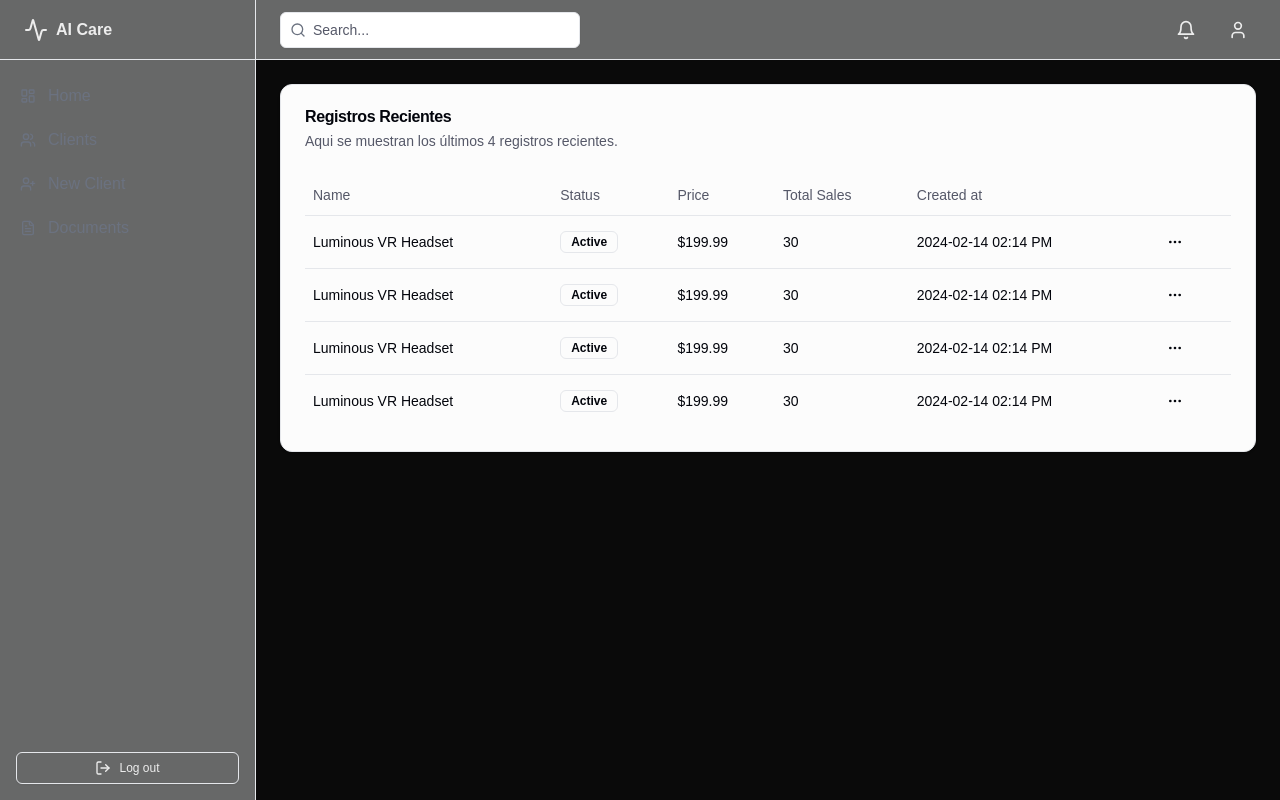
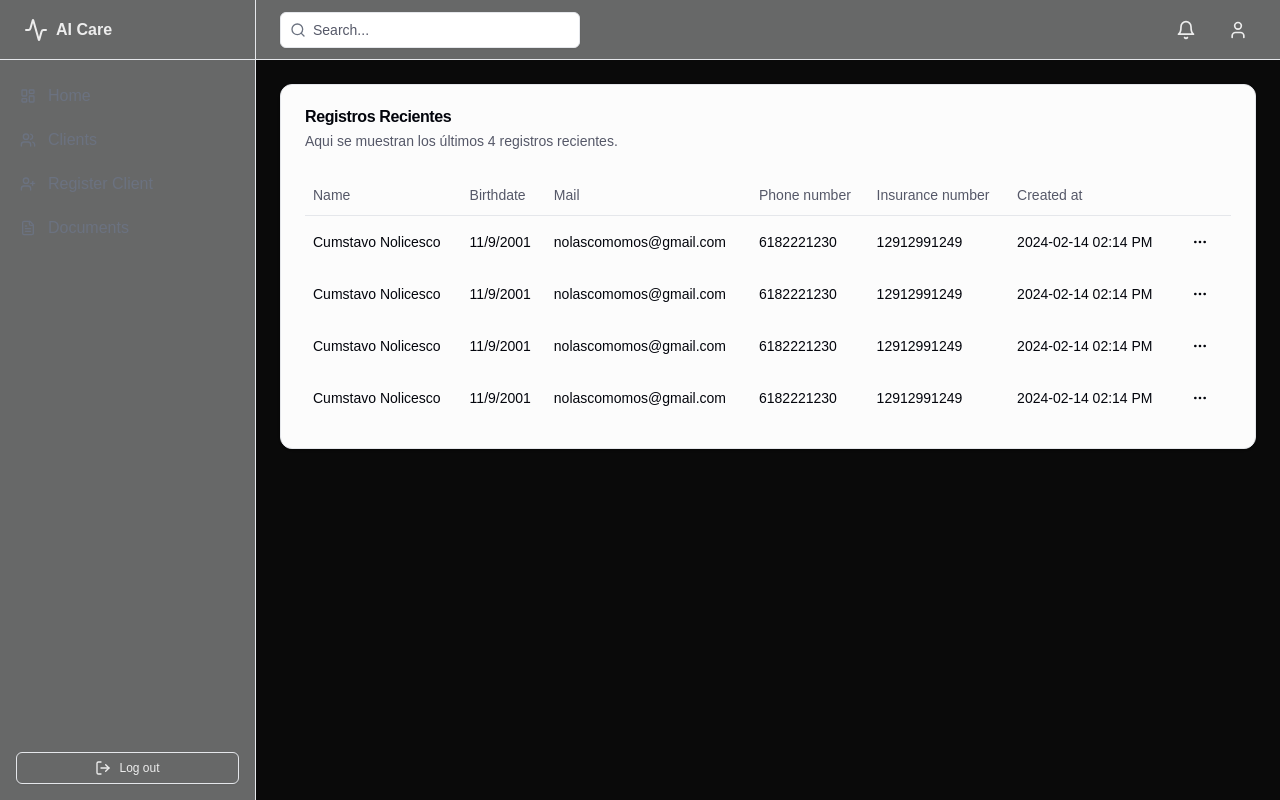
Before and after one commit to belterrwan/AICare, a Next.js app in the folder front/: page /clients in a window 1280 px wide. Built offline with nearby package versions, Linux system fonts and the light colour scheme.

Commit message:
registerPage

```diff
--- a/front/src/app/(dashboard)/new-client/page.tsx
+++ b/front/src/app/(dashboard)/new-client/page.tsx
@@ -1,8 +1,9 @@
+import FormClients from '@/components/regis/FormClients'
 import React from 'react'
 
 const NewClientPage = () => {
   return (
-    <div>NewClientPage</div>
+    <FormClients/>
   )
 }
 
--- a/front/src/components/clients/TableClients.tsx
+++ b/front/src/components/clients/TableClients.tsx
@@ -1,7 +1,6 @@
 import React from 'react'
 import { Card, CardContent, CardDescription, CardHeader, CardTitle } from '../ui/card'
 import { Table, TableBody, TableCell, TableHead, TableHeader, TableRow } from '../ui/table'
-import { Badge } from '../ui/badge'
 import { DropdownMenu, DropdownMenuContent, DropdownMenuItem, DropdownMenuLabel, DropdownMenuTrigger } from '../ui/dropdown-menu'
 import { Button } from '../ui/button'
 import { MoreHorizontal } from 'lucide-react'
@@ -20,12 +19,15 @@ const TableClients = () => {
         <TableHeader>
           <TableRow>
             <TableHead>Name</TableHead>
-            <TableHead>Status</TableHead>
+            <TableHead>Birthdate</TableHead>
             <TableHead className="hidden md:table-cell">
-              Price
+              Mail
             </TableHead>
             <TableHead className="hidden md:table-cell">
-              Total Sales
+              Phone number
+            </TableHead>
+            <TableHead className="hidden md:table-cell">
+              Insurance number
             </TableHead>
             <TableHead className="hidden md:table-cell">
               Created at
@@ -38,18 +40,21 @@ const TableClients = () => {
         <TableBody>
           <TableRow>
             <TableCell className="font-medium">
-              Luminous VR Headset
+              Cumstavo Nolicesco
             </TableCell>
             <TableCell>
-              <Badge variant="outline">Active</Badge>
+              11/9/2001
             </TableCell>
             <TableCell className="hidden md:table-cell">
-              $199.99
+              nolascomomos@gmail.com
             </TableCell>
             <TableCell className="hidden md:table-cell">
-              30
+              6182221230
             </TableCell>
             <TableCell className="hidden md:table-cell">
+              12912991249
+            </TableCell>
+            <TableCell className='hidden md:table-cell'>
               2024-02-14 02:14 PM
             </TableCell>
             <TableCell>
@@ -72,20 +77,25 @@ const TableClients = () => {
               </DropdownMenu>
             </TableCell>
           </TableRow>
+        </TableBody>
+        <TableBody>
           <TableRow>
             <TableCell className="font-medium">
-              Luminous VR Headset
+              Cumstavo Nolicesco
             </TableCell>
             <TableCell>
-              <Badge variant="outline">Active</Badge>
+              11/9/2001
             </TableCell>
             <TableCell className="hidden md:table-cell">
-              $199.99
+              nolascomomos@gmail.com
             </TableCell>
             <TableCell className="hidden md:table-cell">
-              30
+              6182221230
             </TableCell>
             <TableCell className="hidden md:table-cell">
+              12912991249
+            </TableCell>
+            <TableCell className='hidden md:table-cell'>
               2024-02-14 02:14 PM
             </TableCell>
             <TableCell>
@@ -108,20 +118,25 @@ const TableClients = () => {
               </DropdownMenu>
             </TableCell>
           </TableRow>
+        </TableBody>
+        <TableBody>
           <TableRow>
             <TableCell className="font-medium">
-              Luminous VR Headset
+              Cumstavo Nolicesco
             </TableCell>
             <TableCell>
-              <Badge variant="outline">Active</Badge>
+              11/9/2001
             </TableCell>
             <TableCell className="hidden md:table-cell">
-              $199.99
+              nolascomomos@gmail.com
             </TableCell>
             <TableCell className="hidden md:table-cell">
-              30
+              6182221230
             </TableCell>
             <TableCell className="hidden md:table-cell">
+              12912991249
+            </TableCell>
+            <TableCell className='hidden md:table-cell'>
               2024-02-14 02:14 PM
             </TableCell>
             <TableCell>
@@ -144,20 +159,25 @@ const TableClients = () => {
               </DropdownMenu>
             </TableCell>
           </TableRow>
-                    <TableRow>
+        </TableBody>
+        <TableBody>
+          <TableRow>
             <TableCell className="font-medium">
-              Luminous VR Headset
+              Cumstavo Nolicesco
             </TableCell>
             <TableCell>
-              <Badge variant="outline">Active</Badge>
+              11/9/2001
             </TableCell>
             <TableCell className="hidden md:table-cell">
-              $199.99
+              nolascomomos@gmail.com
             </TableCell>
             <TableCell className="hidden md:table-cell">
-              30
+              6182221230
             </TableCell>
             <TableCell className="hidden md:table-cell">
+              12912991249
+            </TableCell>
+            <TableCell className='hidden md:table-cell'>
               2024-02-14 02:14 PM
             </TableCell>
             <TableCell>
--- a/front/src/components/globals/Sidebar.tsx
+++ b/front/src/components/globals/Sidebar.tsx
@@ -35,7 +35,7 @@ const Sidebar = () => {
             className="flex items-center gap-3 rounded-lg px-3 py-2 text-gray-500 transition-all hover:text-gray-900"
           >
             <UserPlus className="h-4 w-4" />
-            New Client
+            Register Client
           </Link>
           <Link
             href="#"
--- /dev/null
+++ b/front/src/components/regis/FormClients.tsx
@@ -0,0 +1,38 @@
+import React from 'react'
+import {
+    Card,
+    CardContent,
+    CardDescription,
+    CardFooter,
+    CardHeader,
+    CardTitle,
+} from "@/components/ui/card"
+import Image from 'next/image'
+
+
+
+const FormClients = () => {
+    return (
+        <Card className='flex flex-col'>
+            <Image
+                src="/profile.png"
+                width={500}
+                height={500}
+                alt="Picture of the author"
+            />
+            <CardHeader>
+                <CardTitle>Card Title</CardTitle>
+                <CardDescription>Card Description</CardDescription>
+            </CardHeader>
+            <CardContent>
+                <p>Card Content</p>
+            </CardContent>
+            <CardFooter>
+                <p>Card Footer</p>
+            </CardFooter>
+        </Card>
+
+    )
+}
+
+export default FormClients
```
